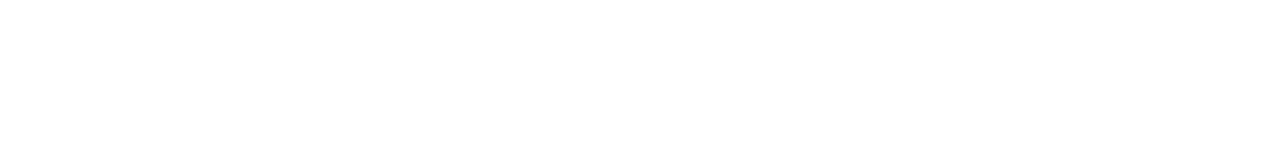
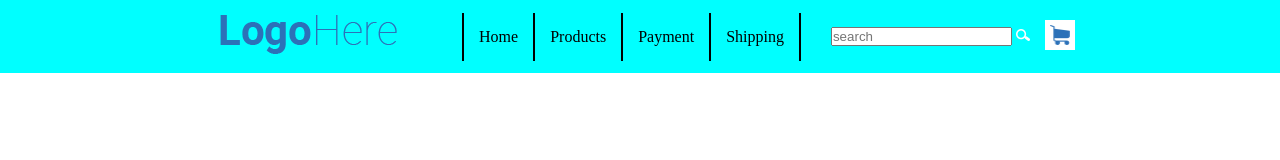
Before and after one commit to Karavan-Ivan/Homework-8, a plain HTML site: page index.html in a window 1280 px wide. Drawn offline with Linux system fonts and the light colour scheme.

Commit message:
add image, sizes

```diff
--- a/index.html
+++ b/index.html
@@ -5,8 +5,25 @@
     <meta http-equiv="X-UA-Compatible" content="IE=edge">
     <meta name="viewport" content="width=device-width, initial-scale=1.0">
     <title>Photoshop</title>
+    <link rel="stylesheet" href="style.css">
 </head>
 <body>
-
+    <header>
+        <div class="logo">
+            <img src="logo.png" alt="">
+        </div>
+        <div class="menu">Home</div>
+        <div class="menu">Products</div>
+        <div class="menu">Payment</div>
+        <div class="menu">Shipping</div>
+        <div class="search">
+            <input type="text" placeholder="search">
+            <img src="search.png" alt="">
+        </div>
+        <!-- <div class="bth-search"><img src="search.png" alt=""></div> -->
+        <div class="cut">
+            <img src="cut.png" alt="">
+        </div>
+    </header>
 </body>
 </html>
--- a/style.css
+++ b/style.css
@@ -0,0 +1,48 @@
+* {
+    box-sizing: border-box;
+}
+body {
+    margin: 0;
+}
+header {
+    display: flex;
+    justify-content: center;
+    text-align: center;
+    background-color: aqua;
+    align-items: center;
+    flex-wrap: nowrap;
+}
+.menu, .logo, .search {
+    padding: 15px;
+}
+.menu {
+    color: black;
+    border-right: 2px solid black;
+}
+header div:nth-child(2) {
+    border-left: 2px solid black;
+}
+.logo {
+    margin-right: 50px;
+}
+.search {
+    margin-left: 15px;
+    margin-right: 15px;
+    padding-right: 0;
+}
+.search input {
+    padding: 0;
+}
+.search img {
+    background-color: aqua;
+}
+/* .bth-search {
+    margin-left: 0;
+    border: none;
+} */
+.cut img {
+    background-color: white;
+    height: 30px;
+    width: 30px;
+    padding: 5px;
+}
```
Also changed, not shown: cut.png (added), logo.png (added), search.png (added).
